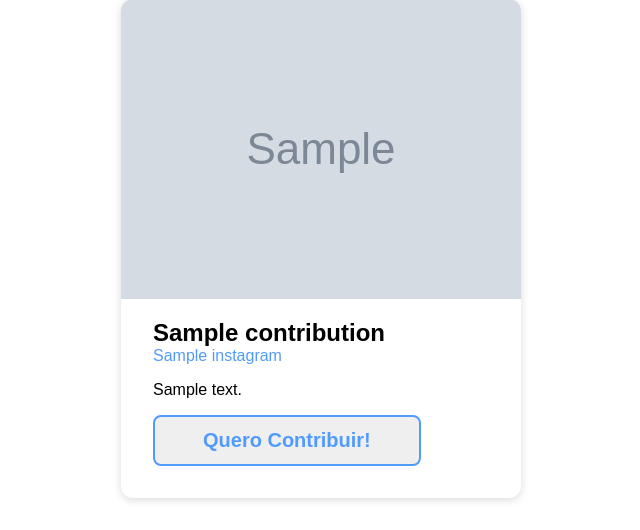
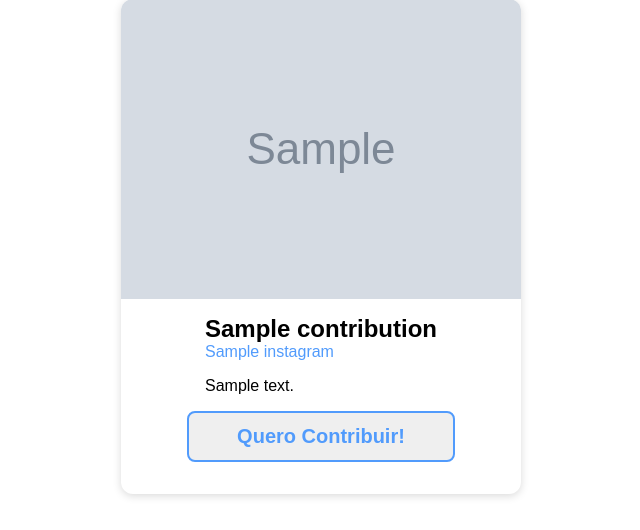
Before and after one commit to felipscarvalho/Projeto-Atlantis, a Django app: template app/templates/index.html in a window 1280 px wide. Shown: the part 2698-3228 px from the top of the page, without its empty margins (319-959 px from the left). After the commit the page ends 3196 px from the top, so only its background shows below. Run offline with Django 3.2, Linux system fonts and the light colour scheme; the template is opened without the code that fills it: most values are stand-ins (such as "Sample title", 1, 10 or a date in 2020); grey boxes marked "Sample" are stand-in pictures.

Commit message:
Minor visual updates.

```diff
--- a/app/templates/index.html
+++ b/app/templates/index.html
@@ -115,8 +115,8 @@
                         <a href="{{contribution.instagram_link}}" target="_blank"><p>{{contribution.instagram}}</p></a>
                     </div>
                     <p>{{contribution.description}}</p>
-                    <a href="{{contribution.link}}" target="_blank"><button class="default__button">Quero Contribuir!</button></a>
                 </div>
+                <a href="{{contribution.link}}" target="_blank"><button class="default__button">Quero Contribuir!</button></a>
             </div>
         {% endfor %}
     </div>
--- a/static/css/index.css
+++ b/static/css/index.css
@@ -242,10 +242,14 @@
     flex-basis: 20rem;
     box-shadow: rgba(0, 0, 0, 0.15) 0px 2px 8px;
     border-radius: 12px;
+    display: flex;
+    flex-direction: column;
+    align-items: center;
+    padding-bottom: 2rem;
 }
 
 .contribution__text {
-    padding: 1rem 2rem 2rem 2rem;
+    padding: 1rem 2rem 0 2rem;
 }
 
 .contribution__text p {
@@ -268,6 +272,10 @@
 
 .contribution__text__header a:hover {
     color: #2081ff;
+}
+
+.contribution__button {
+    align-self: center;
 }
 
 @media (width < 1024px) {
```
